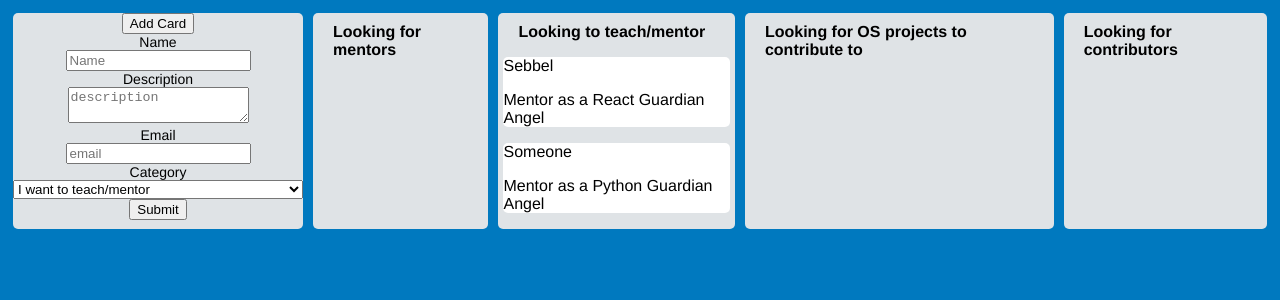
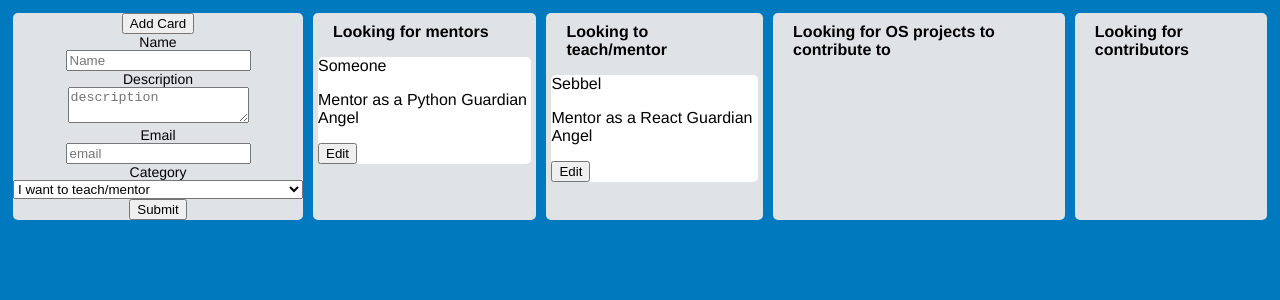
Before and after one commit to lpatmo/matching-project, a React (Create React App) app: page / in a window 1280 px wide. Shown: the top 300 px of the page. Built offline with nearby package versions, Linux system fonts and the light colour scheme.

Commit message:
fix category names

```diff
--- a/src/App.js
+++ b/src/App.js
@@ -49,18 +49,18 @@ class App extends React.Component {
 
           { this.state.activeForm ? <Form handleSubmit={this.handleSubmit}/> : '' }
         </div>
-        <Column name="Looking for mentors" cards={this.getCards("mentee")} />
+        <Column name="Looking for mentors" cards={this.getCards("menteeSignup")} />
         <Column
           name="Looking to teach/mentor"
-          cards={this.getCards("mentor")}
+          cards={this.getCards("mentorSignup")}
         />
         <Column
           name="Looking for OS projects to contribute to"
-          cards={this.getCards("OS")}
+          cards={this.getCards("contributorSignup")}
         />
         <Column
           name="Looking for contributors"
-          cards={this.getCards("contributor")}
+          cards={this.getCards("projectSignup")}
         />
       </div>
     );
--- a/src/Components/Card.js
+++ b/src/Components/Card.js
@@ -6,6 +6,7 @@ class Card extends React.Component {
       <article className="card">
         <p>{this.props.name}</p>
         <p>{this.props.description}</p>
+        <button>Edit</button>
       </article>
     );
   }
--- a/src/cardData.js
+++ b/src/cardData.js
@@ -4,13 +4,13 @@ const cardData = [
           id: 1,
           name: "Sebbel",
           description: "Mentor as a React Guardian Angel",
-          category: "mentor"
+          category: "mentorSignup"
         },
         {
           id: 2,
           name: "Someone",
           description: "Mentor as a Python Guardian Angel",
-          category: "mentor"
+          category: "menteeSignup"
         }
  ]
  export default cardData
```
